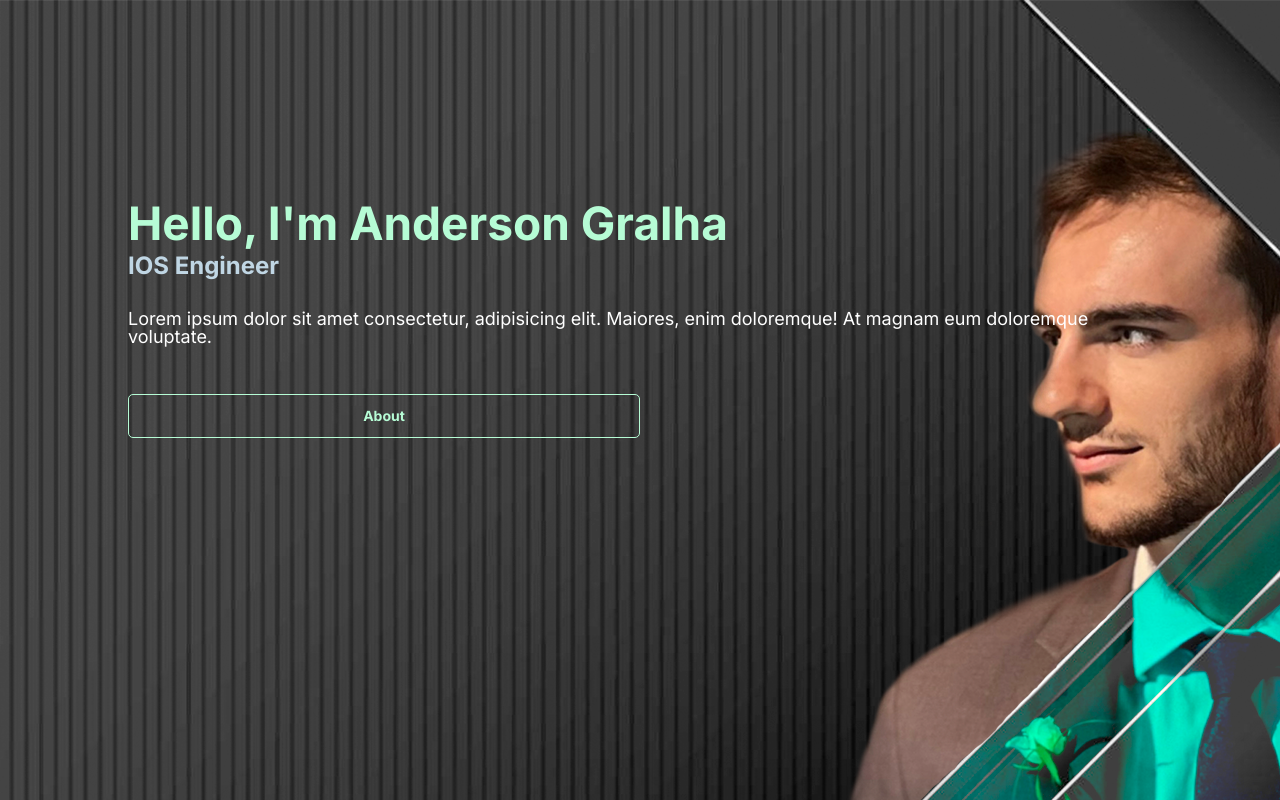
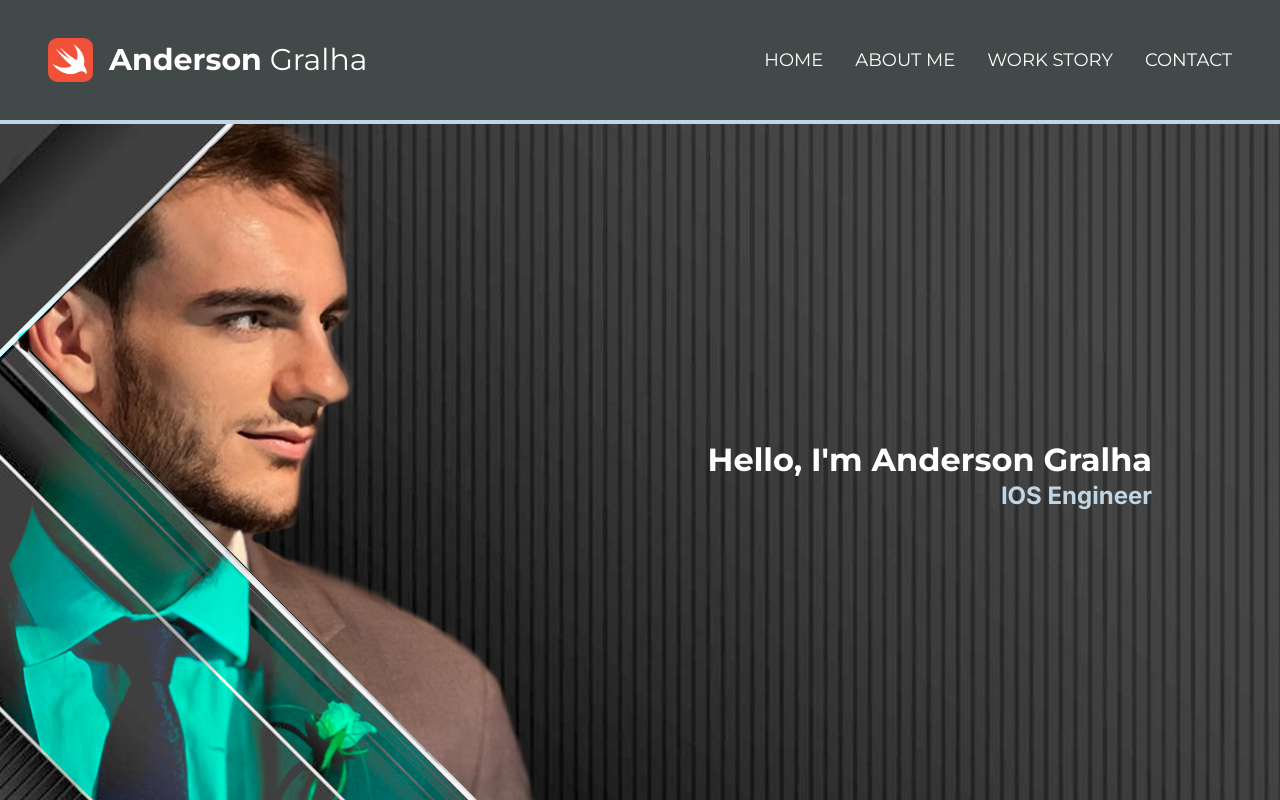
Before and after one commit to takt1/anderson-gralha-resume, a plain HTML site: page index.html in a window 1280 px wide. Drawn offline with Linux system fonts and the light colour scheme.

Commit message:
finishing home and about me pages

```diff
--- a/base.css
+++ b/base.css
@@ -8,4 +8,113 @@ body {
 :root {
     --ciano: #b6fcd5;
     --azul-claro: #c0d6e4;
+    --azul-escuro: #17202A;
+    --cinza-escuro: #424949;
+    --cinza: #A6ACAF;
+
+    --montserrat: 'Montserrat', sans-serif;
 }
+
+
+.cabecalho {
+    height: 20vh;
+
+    border-bottom: 4px var(--azul-claro) solid;
+
+    background-color: var(--cinza-escuro);
+}
+
+.cabecalho__logo {
+    display: flex;
+    align-items: center;
+    justify-content: center;
+
+    padding-top: 2em;
+}
+
+.cabecalho__logo-imagem {
+    width: 45px;
+}
+
+.cabecalho__logo-titulo {
+    font-size: 30px;
+    color: white;
+    font-weight: 400;
+    font-family: var(--montserrat);
+
+    margin-left: 1rem;
+}
+
+.cabecalho__logo-titulo--negrito {
+    font-weight: 700;
+}
+
+.cabecalho__lista {
+    display: flex;
+    justify-content: space-evenly;
+
+    margin: 2em 0 1em 0;
+}
+
+.cabecalho__lista-link {
+    color: white;
+    text-transform: uppercase;
+    text-decoration: none;
+    font-family: var(--montserrat);
+    font-size: 12px;
+}
+
+.cabecalho__lista-link:hover {
+    color: var(--azul-claro);
+    text-decoration: underline;
+}
+
+.cabecalho__lista-link:active {
+    color: var(--ciano);
+}
+
+@media screen and (min-width: 728px) {
+    .cabecalho {
+        display: flex;
+        align-items: center;
+
+        height: 15vh;
+
+        padding: 0 2em;
+    }
+
+    .cabecalho__logo {
+        padding: 0;
+    }
+
+    .cabecalho__navegacao {
+        margin-left: auto;
+    }
+
+    .cabecalho__lista {
+        margin: 0;
+    }
+
+    .cabecalho__lista-item {
+        margin-left: 1.5em;
+    }
+
+    .cabecalho__lista-link {
+        font-size: 12px;
+    }
+
+}
+
+@media screen and (min-width: 1024px) {
+    .cabecalho {
+        padding: 0 3em;
+    }
+
+    .cabecalho__lista-item {
+        margin-left: 2em;
+    }
+
+    .cabecalho__lista-link {
+        font-size: 18px;
+    }
+}
--- a/index.html
+++ b/index.html
@@ -4,22 +4,48 @@
     <meta charset="UTF-8">
     <meta http-equiv="X-UA-Compatible" content="IE=edge">
     <meta name="viewport" content="width=device-width, initial-scale=1.0">
-    <title>Anderson Gralha</title>
+    <title>Home | Anderson Gralha</title>
+    <link rel="shortcut icon" href="img/logo.png" type="image/x-icon">
     <link rel="stylesheet" href="reset.css">
     <link rel="stylesheet" href="base.css">
     <link rel="stylesheet" href="styles/index.css">
     <link rel="preconnect" href="https://fonts.googleapis.com">
     <link rel="preconnect" href="https://fonts.gstatic.com" crossorigin>
-    <link href="https://fonts.googleapis.com/css2?family=Inter:wght@400;700&display=swap" rel="stylesheet">
+    <link href="https://fonts.googleapis.com/css2?family=Inter:wght@400;500;600;700&display=swap" rel="stylesheet">
+    <link rel="preconnect" href="https://fonts.googleapis.com">
+    <link rel="preconnect" href="https://fonts.gstatic.com" crossorigin>
+    <link href="https://fonts.googleapis.com/css2?family=Montserrat:wght@400;700&display=swap" rel="stylesheet">
+
 </head>
 <body>
-    <header class="apresentacao">
-        <div class="apresentacao__descricao">
-            <h1 class="apresentacao__titulo">Hello, I'm Anderson Gralha</h1>
-            <p class="apresentacao__subtitulo">IOS Engineer</p>
-            <p class="apresentacao__texto">Lorem ipsum dolor sit amet consectetur, adipisicing elit. Maiores, enim doloremque! At magnam eum doloremque voluptate.</p>
-            <a href="projetos.html" class="apresentacao__botao">About</a>
+    <header class="cabecalho">
+        <div class="cabecalho__logo">
+            <img src="img/logo.png" alt="Anderson's programming language logo" class="cabecalho__logo-imagem">
+            <h1 class="cabecalho__logo-titulo"><b class="cabecalho__logo-titulo--negrito">Anderson</b> Gralha</h1>
         </div>
+        <nav class="cabecalho__navegacao">
+            <ul class="cabecalho__lista">
+                <li class="cabecalho__lista-item">
+                    <a href="index.html" class="cabecalho__lista-link">Home</a>
+                </li>
+                <li class="cabecalho__lista-item">
+                    <a href="html/about.html" class="cabecalho__lista-link">About me</a>
+                </li>
+                <li class="cabecalho__lista-item">
+                    <a href="html/workstory.html" class="cabecalho__lista-link">Work story</a>
+                </li>
+                <li class="cabecalho__lista-item">
+                    <a href="html/contact.html" class="cabecalho__lista-link">Contact</a>
+                </li>
+            </ul>
+        </nav>
     </header>
-</body>
+    <main>
+        <section class="apresentacao">
+            <div class="apresentacao__descricao">
+                <h1 class="apresentacao__titulo">Hello, I'm Anderson Gralha</h1>
+                <p class="apresentacao__subtitulo">IOS Engineer</p>
+            </div>
+        </section>
+    </main>
 </html>
--- /dev/null
+++ b/styles/about.css
@@ -0,0 +1,129 @@
+body {
+    background-color: var(--azul-escuro);
+}
+
+.sobre-mim {
+    padding: 5em 0;
+}
+
+.sobre-mim__titulo {
+    font-family: var(--montserrat);
+    color: var(--ciano);
+    font-size: 40px;
+    font-weight: 700;
+    text-align: center;
+
+    margin-bottom: 2rem;
+}
+
+.sobre-mim__descricao {
+    display: flex;
+    flex-direction: column;
+    justify-content: center;
+    align-items: center;
+}
+
+.sobre-mim__texto {
+    color: white;
+    font-size: 18px;
+    font-weight: 500;
+    line-height: 30px;
+    text-align: justify ;
+
+    margin: 0 2rem 2em;
+}
+
+.sobre-mim__card-imagem {
+    width: 100vw;
+    max-width: 600px;
+
+    display: block;
+
+   margin: 0 auto;
+}
+
+.sobre-mim__card-texto {
+    color: white;
+    font-size: 18px;
+    text-align: justify;
+    line-height: 30px;
+
+    margin: 1rem 3rem;
+}
+
+.sobre-mim__texto--invisivel {
+    display: none;
+}
+
+@media screen and (min-width: 728px) {
+    .sobre-mim__descricao {
+        justify-content: center;
+        align-items: center;
+    }
+
+    .sobre-mim__texto {
+        font-size: 20px;
+
+        width: 70vw;
+    }
+
+    .sobre-mim__card {
+        margin: 0 2em;
+    }
+
+    .sobre-mim__card-imagem {
+        background-color: var(--azul-claro);
+
+        border-radius: 15px;
+
+        padding: 2em;
+    }
+
+    .sobre-mim__card-texto {
+        display: none;
+    }
+
+    .sobre-mim__texto--invisivel {
+        display: block;
+
+        color: white;
+        font-size: 20px;
+        font-weight: 500;
+        line-height: 30px;
+        text-align: justify;
+
+        width: 70vw;
+
+        margin: 2rem 3rem;
+    }
+}
+
+@media screen and (min-width: 1024px) {
+    .sobre-mim__descricao {
+        margin: 0 9em;
+    }
+
+    .sobre-mim__titulo {
+        font-size: 50px;
+    }
+
+    .sobre-mim__texto {
+        font-size: 24px;
+    }
+
+    .sobre-mim__texto--invisivel {
+        font-size: 24px;
+    }
+
+
+}
+
+@media screen and (min-width: 1200px) {
+    .sobre-mim__texto {
+        width: 50vw;
+    }
+
+    .sobre-mim__texto--invisivel {
+        width: 50vw;
+    }
+}
--- a/styles/index.css
+++ b/styles/index.css
@@ -1,7 +1,5 @@
-.apresentacao {
-    background: url("../img/bg-anderson.png");
-
-    height: 100vh;
+body {
+    background: url("../img/bg-anderson\ 2.png") no-repeat;
 }
 
 .apresentacao__descricao {
@@ -10,13 +8,15 @@
 
     width: 80vw;
 
-    padding: 25vh 10vw;
+    padding: 50vh 10vw 0 10vw;
 }
 
 .apresentacao__titulo {
-    color: var(--ciano);
+    color: white;
     font-weight: 700;
     font-size: 46px;
+
+    font-family: var(--montserrat);
 }
 
 .apresentacao__subtitulo {
@@ -28,34 +28,13 @@
     margin-bottom: 2rem;
 }
 
-.apresentacao__texto {
-    color: white;
-    font-size: 18px;
+@media  screen and (min-width: 728px) {
+    .apresentacao__descricao {
+        align-items: flex-end;
+        padding: 40vh 10vw 0 10vw;
+    }
+
+    .apresentacao__titulo {
+        font-size: 32px;
+    }
 }
-
-.apresentacao__botao {
-    text-decoration: none;
-    color: var(--ciano);
-    font-size: 14px;
-    font-weight: 700;
-
-    text-align: center;
-
-    border: 1px var(--ciano) solid;
-    border-radius: 5px;
-
-    display: block;
-    box-sizing: border-box;
-
-    padding: 1em 2em;
-
-    margin-top: 3rem;
-
-    width: 50%;
-}
-
-.apresentacao__botao:active {
-    background-color: var(--ciano);
-
-    color: black;
-}
```
Also changed, not shown: html/about.html (added, +56 -0 lines), img/anderson-figure.jpeg (added), img/bg-anderson 2.png (added), img/logo.png (added).
